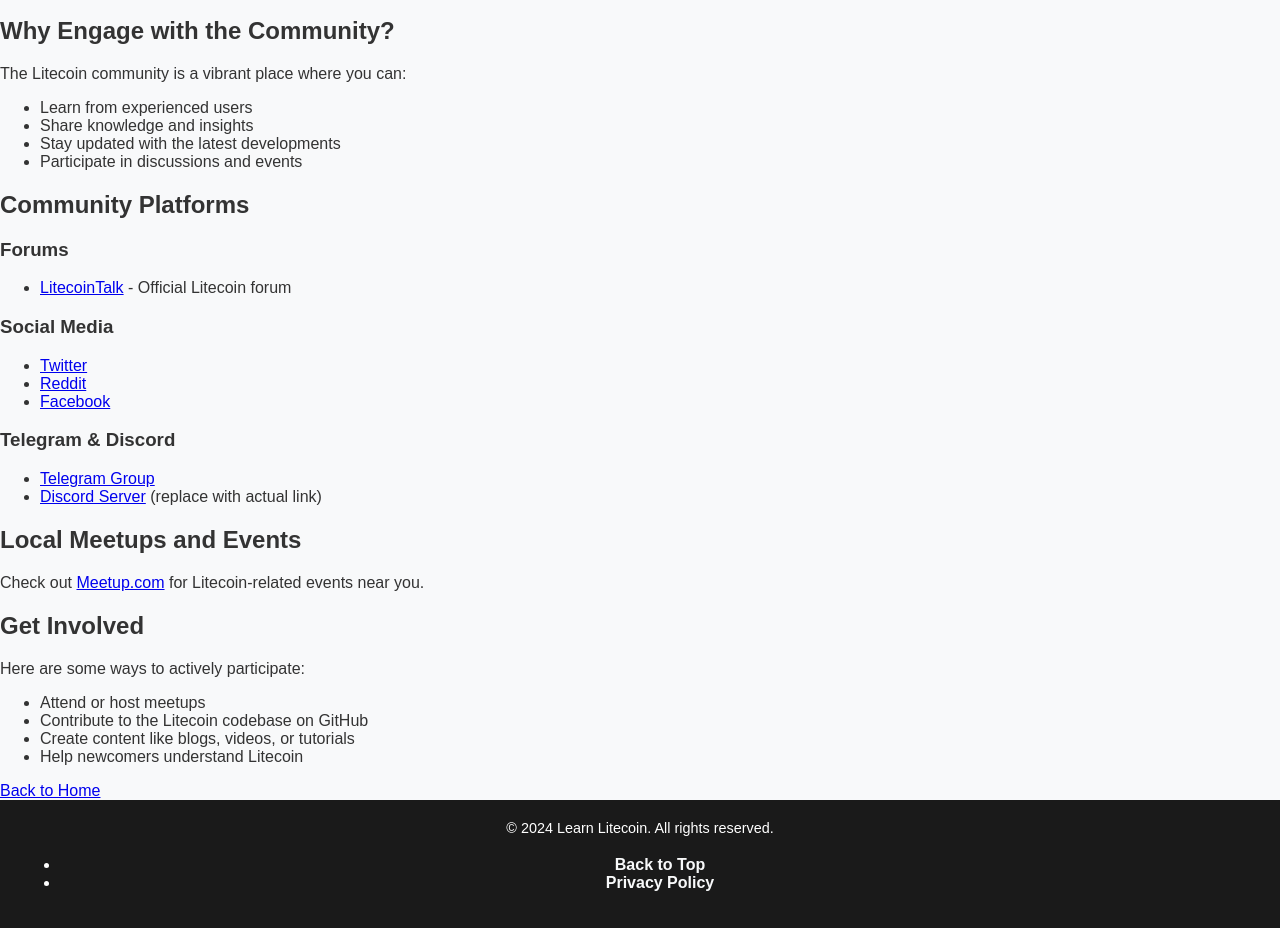
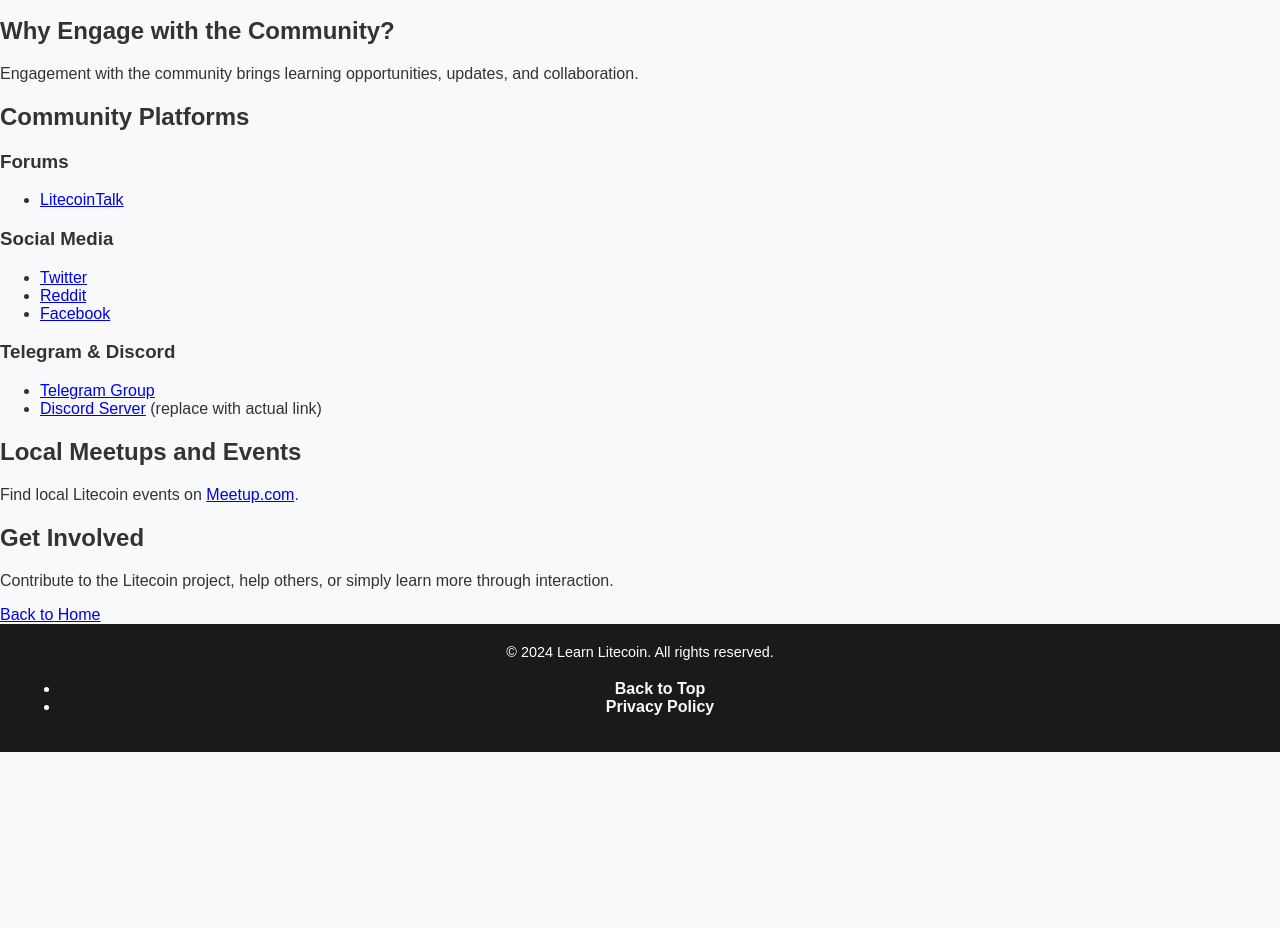
Before and after one commit to LearnLitecoin/litecoin-site, a plain HTML site: page community.html in a window 1280 px wide. Shown: the part 358-1286 px from the top of the page. After the commit the page ends 1110 px from the top, so only its background shows below. Drawn offline with Linux system fonts and the light colour scheme; a script that the page names is missing.

Commit message:
Update community.html

```diff
--- a/community.html
+++ b/community.html
@@ -35,20 +35,14 @@
             <h1>Join the Litecoin Community</h1>
             <section>
                 <h2>Why Engage with the Community?</h2>
-                <p>The Litecoin community is a vibrant place where you can:</p>
-                <ul>
-                    <li>Learn from experienced users</li>
-                    <li>Share knowledge and insights</li>
-                    <li>Stay updated with the latest developments</li>
-                    <li>Participate in discussions and events</li>
-                </ul>
+                <p>Engagement with the community brings learning opportunities, updates, and collaboration.</p>
             </section>
 
             <section>
                 <h2>Community Platforms</h2>
                 <h3>Forums</h3>
                 <ul>
-                    <li><a href="https://litecointalk.io/" target="_blank">LitecoinTalk</a> - Official Litecoin forum</li>
+                    <li><a href="https://litecointalk.io/" target="_blank">LitecoinTalk</a></li>
                 </ul>
                 <h3>Social Media</h3>
                 <ul>
@@ -65,18 +59,12 @@
 
             <section>
                 <h2>Local Meetups and Events</h2>
-                <p>Check out <a href="https://www.meetup.com/topics/litecoin/" target="_blank">Meetup.com</a> for Litecoin-related events near you.</p>
+                <p>Find local Litecoin events on <a href="https://www.meetup.com/topics/litecoin/" target="_blank">Meetup.com</a>.</p>
             </section>
 
             <section>
                 <h2>Get Involved</h2>
-                <p>Here are some ways to actively participate:</p>
-                <ul>
-                    <li>Attend or host meetups</li>
-                    <li>Contribute to the Litecoin codebase on GitHub</li>
-                    <li>Create content like blogs, videos, or tutorials</li>
-                    <li>Help newcomers understand Litecoin</li>
-                </ul>
+                <p>Contribute to the Litecoin project, help others, or simply learn more through interaction.</p>
             </section>
 
             <a href="index.html" class="back-link">Back to Home</a>
```
